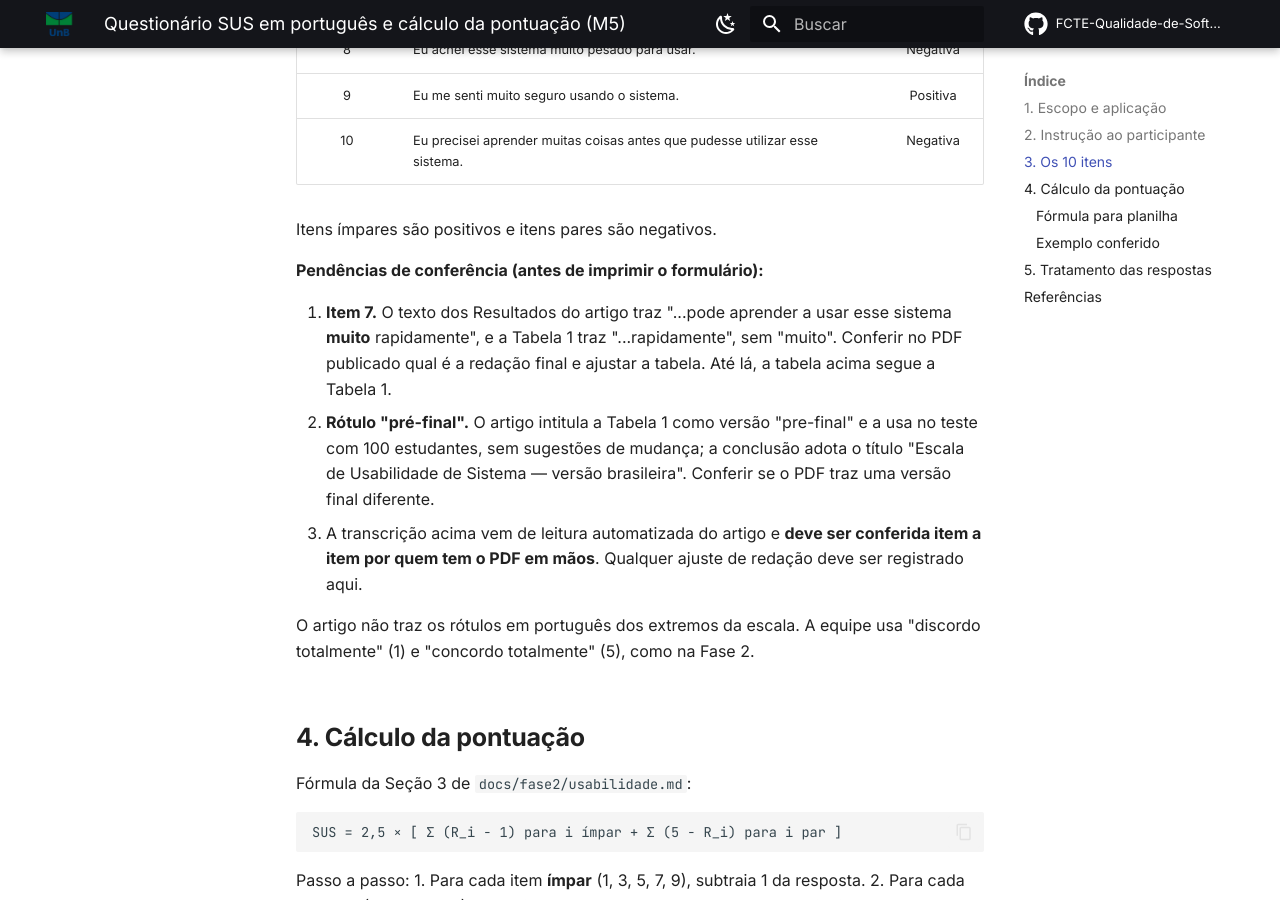
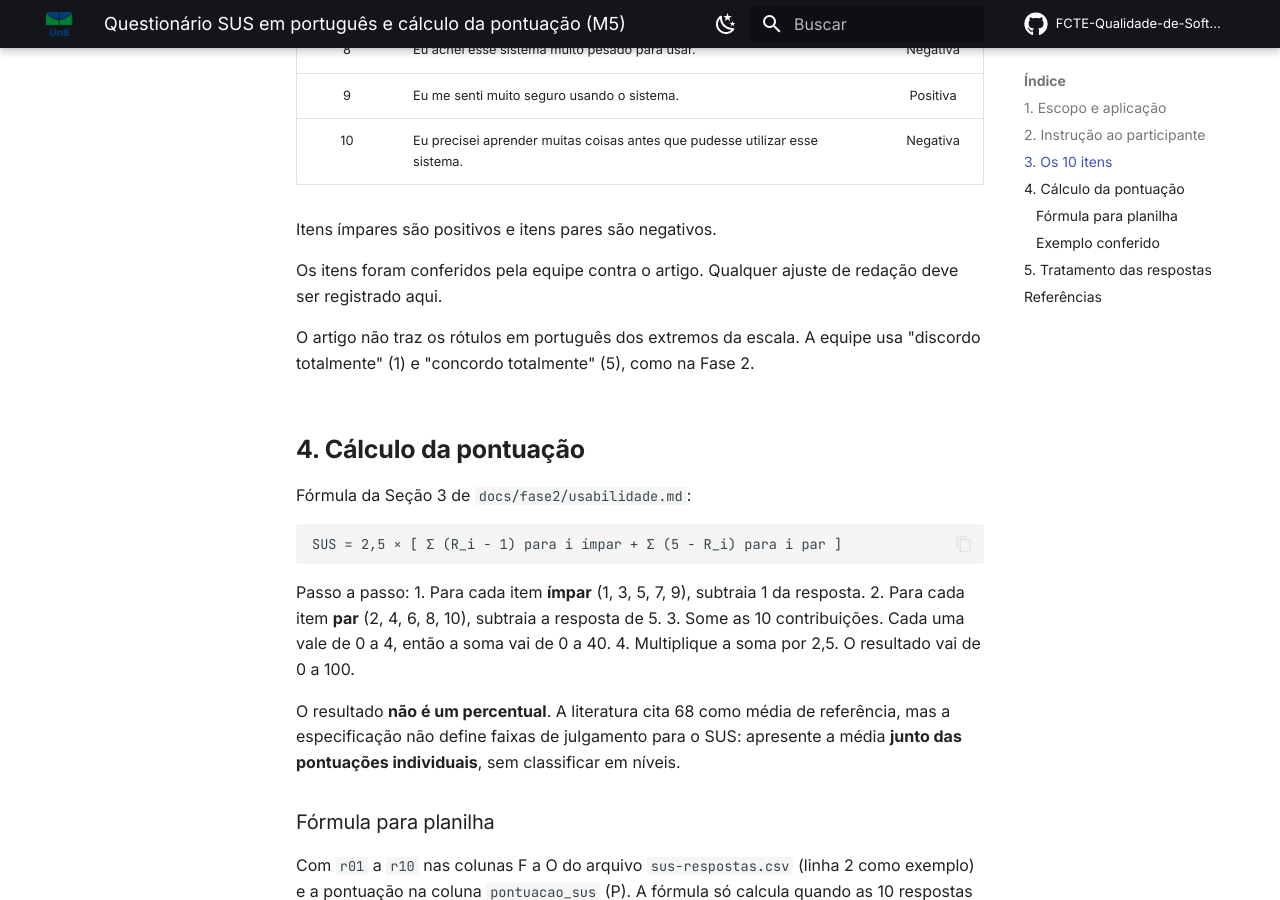
Before and after one commit to FCTE-Qualidade-de-Software-1/2026-2_T02_KAY_MCNULTY, an MkDocs documentation site: the page built from docs/dados/capacidade_interacao/sus-ptbr.md, in a window 1280 px wide and 900 px high, scrolled down 1643 px. Built offline with MkDocs 1.6.1 and Material for MkDocs 9.7.7, drawn with Linux system fonts in a browser that asks for light colours; comment, search, counter and statistics services are not loaded.

Commit message:
docs(usabilidade): remove pendência de comitê de ética e de conferência do SUS

```diff
--- a/docs/dados/capacidade_interacao/sus-ptbr.md
+++ b/docs/dados/capacidade_interacao/sus-ptbr.md
@@ -35,11 +35,7 @@ Versão em português do Brasil do System Usability Scale (BROOKE, 1996), na tra
 
 Itens ímpares são positivos e itens pares são negativos.
 
-**Pendências de conferência (antes de imprimir o formulário):**
-
-1. **Item 7.** O texto dos Resultados do artigo traz "...pode aprender a usar esse sistema **muito** rapidamente", e a Tabela 1 traz "...rapidamente", sem "muito". Conferir no PDF publicado qual é a redação final e ajustar a tabela. Até lá, a tabela acima segue a Tabela 1.
-2. **Rótulo "pré-final".** O artigo intitula a Tabela 1 como versão "pre-final" e a usa no teste com 100 estudantes, sem sugestões de mudança; a conclusão adota o título "Escala de Usabilidade de Sistema — versão brasileira". Conferir se o PDF traz uma versão final diferente.
-3. A transcrição acima vem de leitura automatizada do artigo e **deve ser conferida item a item por quem tem o PDF em mãos**. Qualquer ajuste de redação deve ser registrado aqui.
+Os itens foram conferidos pela equipe contra o artigo. Qualquer ajuste de redação deve ser registrado aqui.
 
 O artigo não traz os rótulos em português dos extremos da escala. A equipe usa "discordo totalmente" (1) e "concordo totalmente" (5), como na Fase 2.
 
```
Also changed, not shown: docs/dados/capacidade_interacao/roteiro-moderador.md (+0 -2 lines).
